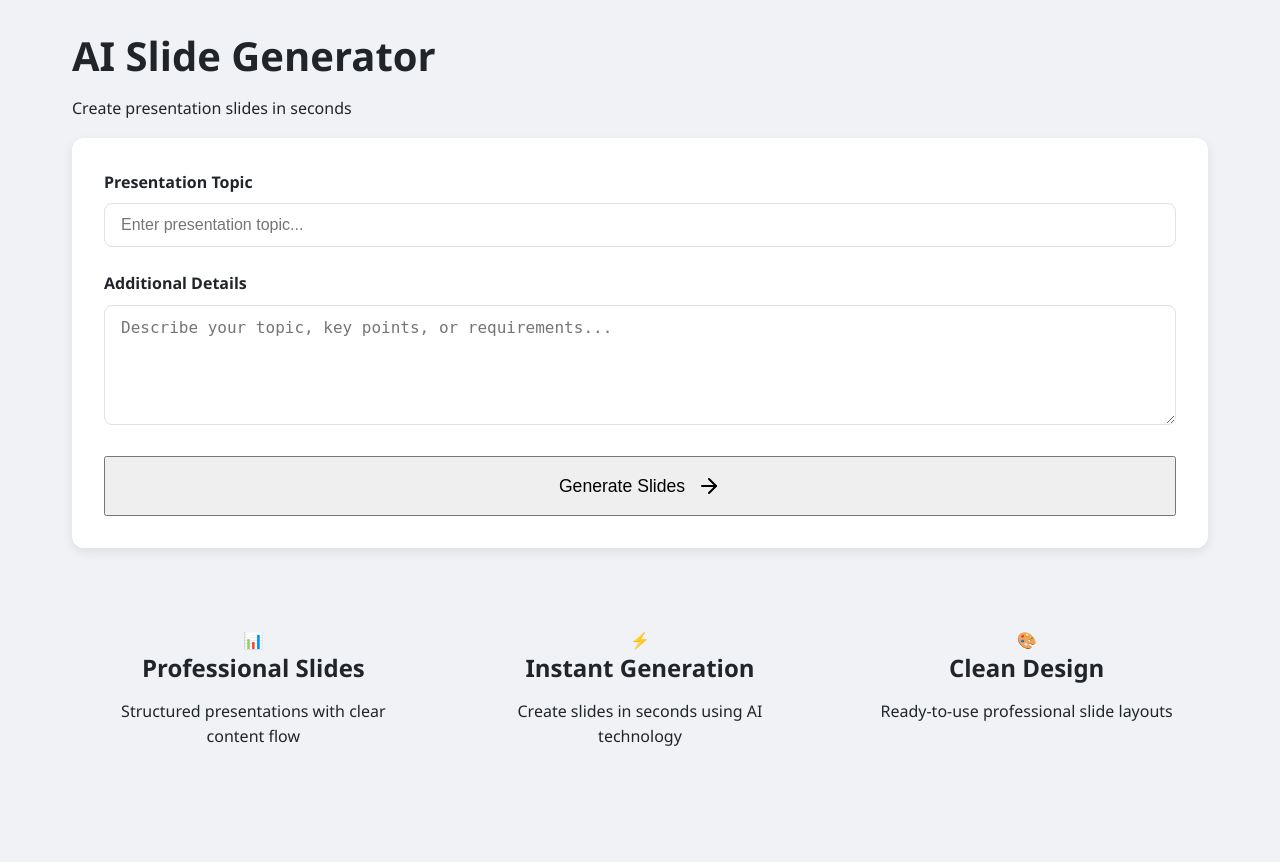
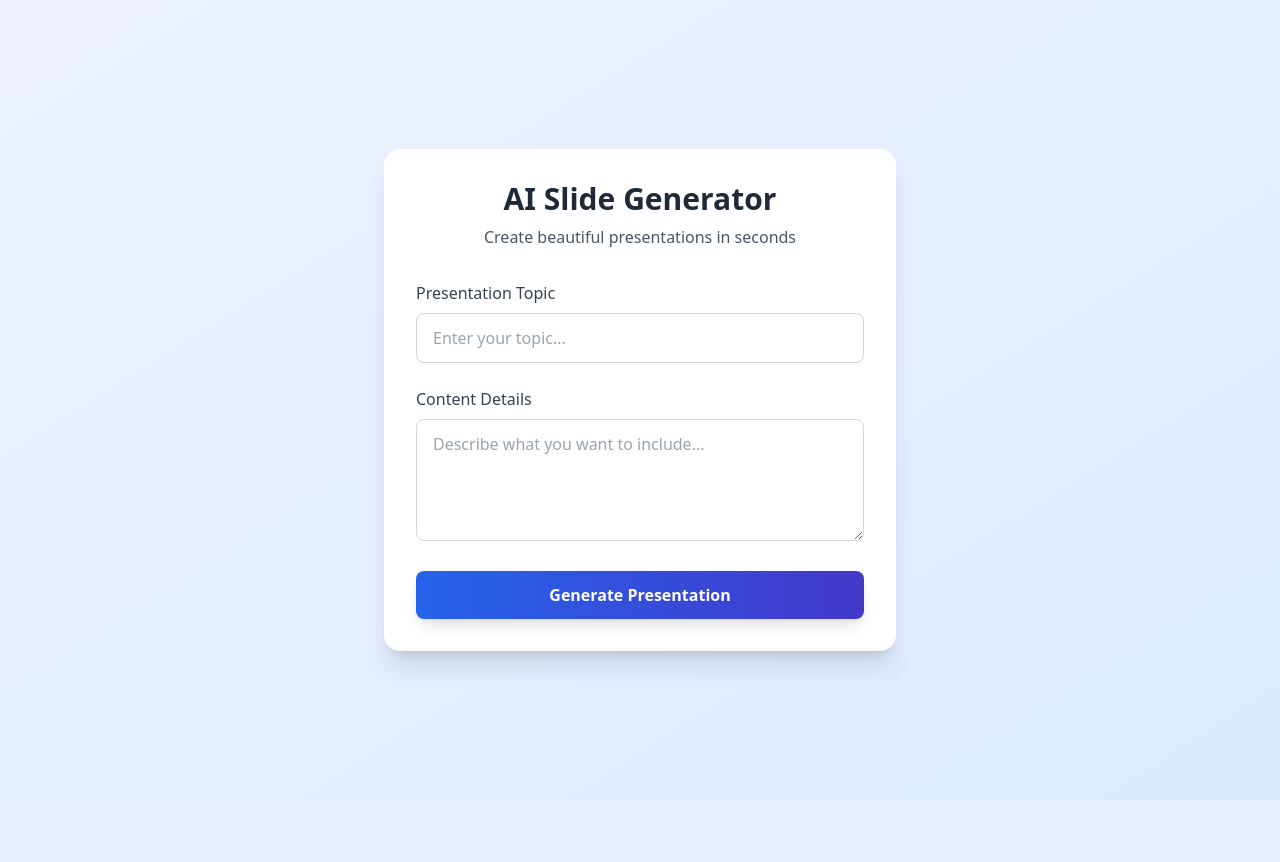
Before and after one commit to IstiaqueAhmd/slidegen_app, a FastAPI app: page / in a window 1280 px wide. After the commit the page ends 676 px from the top, so only its background shows below. Run offline with FastAPI, Linux system fonts and the light colour scheme; some libraries are stand-ins or nearby versions.

Commit message:
ui improvements

```diff
--- a/main.py
+++ b/main.py
@@ -12,6 +12,8 @@ templates = Jinja2Templates(directory="templates")
 async def homepage(request: Request):
     return templates.TemplateResponse("index.html", {"request": request})
 
+from datetime import datetime
+
 @app.post("/generate", response_class=HTMLResponse)
 async def generate(request: Request, topic: str = Form(...), description: str = Form(...)):
     slides_html = generate_slides(topic, description)
@@ -20,6 +22,11 @@ async def generate(request: Request, topic: str = Form(...), description: str =
         {
             "request": request,
             "topic": topic,
-            "slides_html": slides_html
+            "slides_html": slides_html,
+            "now": datetime.now().strftime("%Y-%m-%d")
         }
     )
+
+if __name__ == "__main__":
+    import uvicorn
+    uvicorn.run(app, host="127.0.0.2", port=8000)
--- a/templates/index.html
+++ b/templates/index.html
@@ -2,54 +2,43 @@
 <html lang="en">
 <head>
     <meta charset="UTF-8">
-  <meta name="viewport" content="width=device-width, initial-scale=1.0">
-  <title>AI Slide Generator</title>
-  <link rel="stylesheet" href="/static/style.css">
+    <title>Slide Generator</title>
+    <script src="https://cdn.tailwindcss.com"></script>
 </head>
-<body>
-  <div class="container">
-    <div class="header">
-      <h1>AI Slide Generator</h1>
-      <p>Create presentation slides in seconds</p>
+<body class="bg-gradient-to-br from-indigo-50 to-blue-100 min-h-screen flex items-center justify-center p-4">
+    <div class="bg-white rounded-2xl shadow-xl p-8 w-full max-w-lg">
+        <div class="text-center mb-8">
+            <h1 class="text-3xl font-bold text-gray-800">AI Slide Generator</h1>
+            <p class="text-gray-600 mt-2">Create beautiful presentations in seconds</p>
         </div>
 
-    <form action="/generate" method="post" class="generator-form">
-      <div class="form-group">
-        <label for="topic">Presentation Topic</label>
-        <input type="text" name="topic" id="topic" placeholder="Enter presentation topic..." required>
+        <form method="POST" action="/generate" class="space-y-6">
+            <div>
+                <label class="block text-gray-700 font-medium mb-2">Presentation Topic</label>
+                <input
+                    type="text"
+                    name="topic"
+                    required
+                    class="w-full px-4 py-3 border border-gray-300 rounded-lg focus:ring-2 focus:ring-blue-500 focus:border-transparent"
+                    placeholder="Enter your topic...">
             </div>
 
-      <div class="form-group">
-        <label for="description">Additional Details</label>
-        <textarea name="description" id="description" placeholder="Describe your topic, key points, or requirements..." rows="3"></textarea>
+            <div>
+                <label class="block text-gray-700 font-medium mb-2">Content Details</label>
+                <textarea
+                    name="description"
+                    rows="4"
+                    required
+                    class="w-full px-4 py-3 border border-gray-300 rounded-lg focus:ring-2 focus:ring-blue-500 focus:border-transparent"
+                    placeholder="Describe what you want to include..."></textarea>
             </div>
 
-      <button type="submit" class="generate-btn">
-        <span>Generate Slides</span>
-        <svg xmlns="http://www.w3.org/2000/svg" width="24" height="24" viewBox="0 0 24 24" fill="none" stroke="currentColor" stroke-width="2" stroke-linecap="round" stroke-linejoin="round">
-          <path d="M5 12h14"></path>
-          <path d="M12 5l7 7-7 7"></path>
-        </svg>
+            <button
+                type="submit"
+                class="w-full bg-gradient-to-r from-blue-600 to-indigo-700 text-white font-bold py-3 px-4 rounded-lg shadow-lg hover:opacity-90 transition">
+                Generate Presentation
             </button>
         </form>
-
-    <div class="features">
-      <div class="feature-card">
-        <div class="icon">📊</div>
-        <h3>Professional Slides</h3>
-        <p>Structured presentations with clear content flow</p>
-      </div>
-      <div class="feature-card">
-        <div class="icon">⚡</div>
-        <h3>Instant Generation</h3>
-        <p>Create slides in seconds using AI technology</p>
-      </div>
-      <div class="feature-card">
-        <div class="icon">🎨</div>
-        <h3>Clean Design</h3>
-        <p>Ready-to-use professional slide layouts</p>
-      </div>
-    </div>
     </div>
 </body>
 </html>
```
Also changed, not shown: static/tailwind.config.js (added, +9 -0 lines), templates/slides.html (+91 -11 lines), utils/slide_generator.py (+28 -20 lines). Lines whose indentation alone changed are shown as unchanged.
